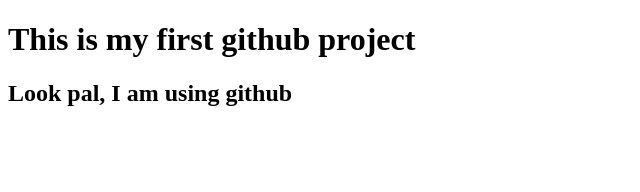
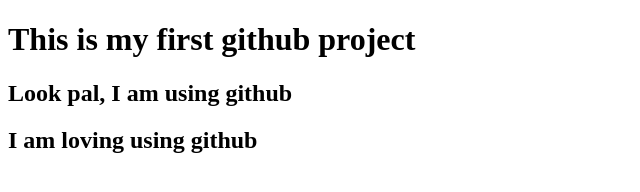
Before and after one commit to Coder-Sabir1094/my-first-website, a plain HTML site: page index.html in a window 1280 px wide. Shown: the whole page, without its empty margins (0-640 px from the left). Drawn offline with Linux system fonts and the light colour scheme.

Commit message:
added a header

```diff
--- a/index.html
+++ b/index.html
@@ -8,5 +8,6 @@
 <body>
     <h1>This is my first github project</h1>
     <h2>Look pal, I am using github</h2>
+    <h2>I am loving using github</h2>
 </body>
 </html>
```
